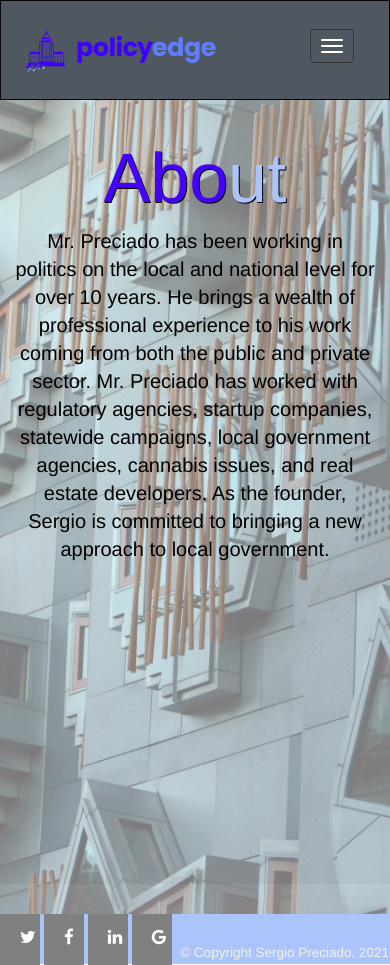
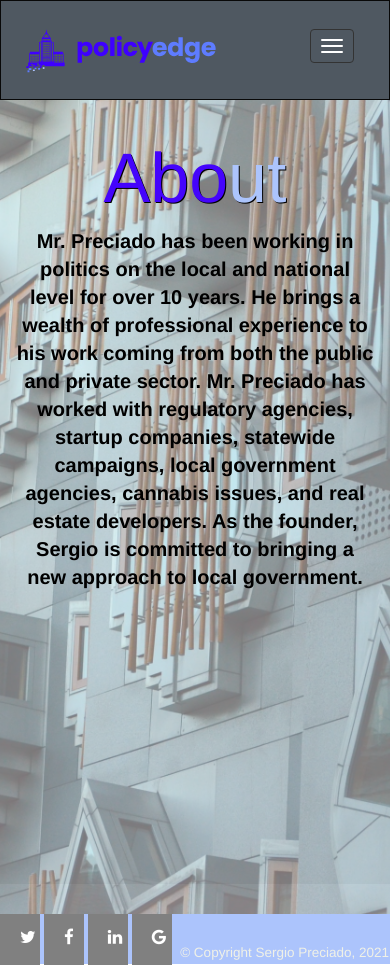
Before and after one commit to ChechoFresco/PE, a Flask app: page /about in a window 390 px wide. Run offline with Flask 2, Linux system fonts and the light colour scheme; some libraries are stand-ins or nearby versions.

Commit message:
Update about.css

```diff
--- a/static/css/about.css
+++ b/static/css/about.css
@@ -37,7 +37,6 @@ h3{
 p.lead{
     color:black;
     font-size: 3rem;
-    font-weight: 1;
 }
 .container-fluid.bg-3{
     background-color:#4f5861;
@@ -56,6 +55,7 @@ h1.display-4 span{
 @media screen and (max-width: 850px) {
     p.lead{
         font-size: 2rem;
+        font-weight:bold;
     }
 
     h1.display-4{
```
